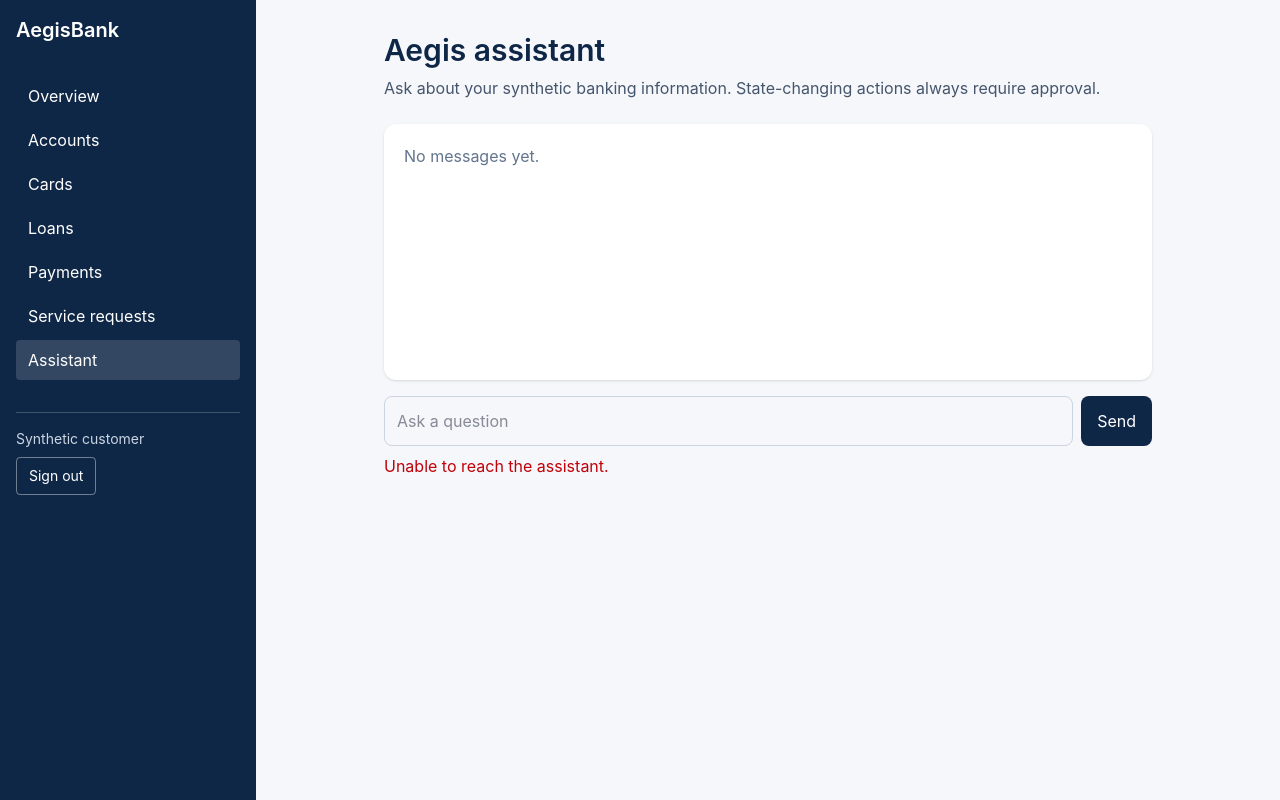
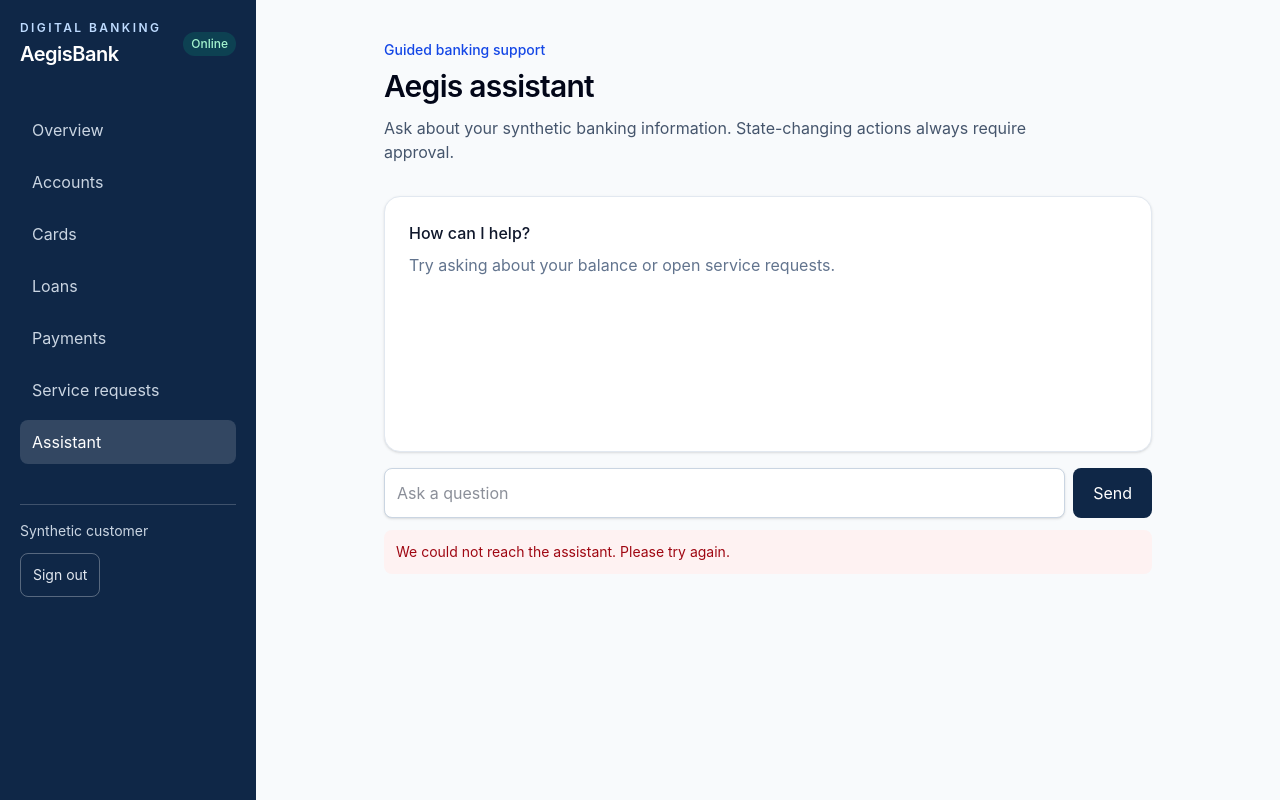
Before and after one commit to PCVV-Organization/aegisbank-ai-platform-web, a React (Vite) app: page /app/assistant in a window 1280 px wide. Both pictures are taken after typing "Sample" into the empty fields and a click on the button "Send". Built offline with nearby package versions, Linux system fonts and the light colour scheme; no server answers.

Commit message:
feat(ui): refine banking portal experience
UI and UX refinement complete; quality passed.

```diff
--- a/src/app/router.tsx
+++ b/src/app/router.tsx
@@ -18,10 +18,25 @@ function AppShell() {
       <a className="skip-link" href="#main-content">
         Skip to content
       </a>
-      <div className="min-h-screen md:flex">
-        <aside className="border-slate-200 bg-[#0f2747] p-4 text-white md:w-64">
-          <div className="mb-8 text-xl font-semibold">AegisBank</div>
-          <nav aria-label="Primary navigation" className="grid gap-1">
+      <div className="min-h-screen bg-slate-50 md:flex">
+        <aside className="bg-[#0f2747] p-4 text-white md:min-h-screen md:w-64 md:shrink-0 md:p-5">
+          <div className="mb-6 flex items-center justify-between md:mb-10">
+            <div>
+              <div className="text-xs font-semibold uppercase tracking-[0.2em] text-blue-200">
+                Digital banking
+              </div>
+              <div className="mt-1 text-xl font-semibold tracking-tight">
+                AegisBank
+              </div>
+            </div>
+            <span className="rounded-full bg-emerald-400/15 px-2 py-1 text-xs font-medium text-emerald-200">
+              Online
+            </span>
+          </div>
+          <nav
+            aria-label="Primary navigation"
+            className="grid grid-cols-2 gap-2 md:grid-cols-1"
+          >
             {[
               "overview",
               "accounts",
@@ -34,25 +49,26 @@ function AppShell() {
               <Link
                 key={item}
                 to={`/app/${item}` as never}
-                className="rounded px-3 py-2 text-sm hover:bg-white/10 [&.active]:bg-white/15"
+                activeProps={{ className: "bg-white/15 text-white" }}
+                className="rounded-lg px-3 py-2.5 text-sm text-slate-300 transition hover:bg-white/10 hover:text-white focus-visible:ring-2 focus-visible:ring-blue-300"
               >
                 {item.replace("-", " ").replace(/^./, (c) => c.toUpperCase())}
               </Link>
             ))}
           </nav>
-          <div className="mt-8 border-t border-white/20 pt-4 text-sm">
-            <p className="mb-2 text-slate-300">
+          <div className="mt-6 border-t border-white/20 pt-4 text-sm md:mt-10">
+            <p className="mb-3 truncate text-slate-300">
               {user?.name ?? "Synthetic customer"}
             </p>
             <button
-              className="rounded border border-white/40 px-3 py-2"
+              className="min-h-11 rounded-lg border border-white/30 px-3 py-2 text-slate-200 transition hover:bg-white/10 focus-visible:ring-2 focus-visible:ring-blue-300"
               onClick={signOut}
             >
               Sign out
             </button>
           </div>
         </aside>
-        <main id="main-content" className="min-w-0 flex-1 p-4 md:p-8">
+        <main id="main-content" className="min-w-0 flex-1 p-4 md:p-8 lg:p-10">
           <Outlet />
         </main>
       </div>
@@ -63,14 +79,19 @@ function AppShell() {
 function LoginPage() {
   const { signIn } = useAuth();
   return (
-    <main className="grid min-h-screen place-items-center p-6">
-      <section className="w-full max-w-md rounded-xl bg-white p-8 shadow-sm">
-        <h1 className="mb-2 text-2xl font-semibold">Welcome to AegisBank</h1>
-        <p className="mb-6 text-slate-600">
+    <main className="grid min-h-screen place-items-center bg-slate-50 p-6">
+      <section className="w-full max-w-md rounded-2xl border border-slate-200 bg-white p-8 shadow-xl shadow-slate-200/60">
+        <p className="mb-3 text-xs font-semibold uppercase tracking-[0.2em] text-blue-700">
+          AegisBank
+        </p>
+        <h1 className="mb-2 text-3xl font-semibold tracking-tight text-slate-950">
+          Welcome back
+        </h1>
+        <p className="mb-7 text-slate-600">
           Synthetic banking laboratory portal.
         </p>
         <button
-          className="w-full rounded-lg bg-[#0f2747] px-4 py-3 font-medium text-white"
+          className="min-h-12 w-full rounded-lg bg-[#0f2747] px-4 py-3 font-medium text-white transition hover:bg-[#173b6c] focus-visible:ring-2 focus-visible:ring-blue-500 focus-visible:ring-offset-2"
           onClick={signIn}
         >
           Sign in
@@ -88,12 +109,21 @@ function Page({
   children?: React.ReactNode;
 }) {
   return (
-    <section>
-      <h1 className="mb-2 text-3xl font-semibold text-[#0f2747]">{title}</h1>
+    <section className="mx-auto max-w-6xl">
+      <p className="mb-2 text-sm font-medium text-blue-700">
+        Your banking workspace
+      </p>
+      <h1 className="text-3xl font-semibold tracking-tight text-slate-950">
+        {title}
+      </h1>
       {children ?? (
-        <p className="text-slate-600">
-          This module is ready for its next domain slice.
-        </p>
+        <div className="mt-6 rounded-2xl border border-dashed border-slate-300 bg-white p-8">
+          <p className="font-medium text-slate-900">Coming next</p>
+          <p className="mt-2 max-w-xl text-slate-600">
+            This module is being prepared for the next product slice. Your
+            synthetic data stays local until the backend contract is connected.
+          </p>
+        </div>
       )}
     </section>
   );
@@ -125,19 +155,19 @@ const overviewRoute = createRoute({
   path: "/overview",
   component: () => (
     <Page title="Overview">
-      <div className="mt-6 grid gap-4 md:grid-cols-3">
-        <article className="rounded-xl bg-white p-5 shadow-sm">
+      <div className="mt-8 grid gap-4 md:grid-cols-3">
+        <article className="rounded-2xl border border-slate-200 bg-white p-5 shadow-sm transition hover:-translate-y-0.5 hover:shadow-md">
           <p className="text-sm text-slate-500">Available balance</p>
           <p className="mt-2 text-2xl font-semibold">$12,480.00</p>
         </article>
-        <article className="rounded-xl bg-white p-5 shadow-sm">
+        <article className="rounded-2xl border border-slate-200 bg-white p-5 shadow-sm transition hover:-translate-y-0.5 hover:shadow-md">
           <p className="text-sm text-slate-500">Open requests</p>
           <p className="mt-2 text-2xl font-semibold">2</p>
         </article>
-        <article className="rounded-xl bg-white p-5 shadow-sm">
+        <article className="rounded-2xl border border-slate-200 bg-white p-5 shadow-sm transition hover:-translate-y-0.5 hover:shadow-md">
           <p className="text-sm text-slate-500">Assistant</p>
           <Link
-            className="mt-2 inline-block text-blue-700 underline"
+            className="mt-3 inline-block font-medium text-blue-700 underline decoration-blue-300 underline-offset-4 hover:text-blue-900 focus-visible:ring-2 focus-visible:ring-blue-500"
             to="/app/assistant"
           >
             Ask Aegis
--- a/src/features/assistant/assistant-page.tsx
+++ b/src/features/assistant/assistant-page.tsx
@@ -6,23 +6,33 @@ export function AssistantPage() {
   const run = useAssistantRun();
   return (
     <section className="mx-auto max-w-3xl">
-      <h1 className="text-3xl font-semibold text-[#0f2747]">Aegis assistant</h1>
-      <p className="mt-2 text-slate-600">
+      <p className="mb-2 text-sm font-medium text-blue-700">
+        Guided banking support
+      </p>
+      <h1 className="text-3xl font-semibold tracking-tight text-slate-950">
+        Aegis assistant
+      </h1>
+      <p className="mt-3 max-w-2xl text-slate-600">
         Ask about your synthetic banking information. State-changing actions
         always require approval.
       </p>
       <div
-        className="mt-6 min-h-64 rounded-xl bg-white p-5 shadow-sm"
+        className="mt-8 min-h-64 rounded-2xl border border-slate-200 bg-white p-6 shadow-sm"
         aria-live="polite"
       >
         {run.data ? (
           <p>{run.data.answer}</p>
         ) : (
-          <p className="text-slate-500">No messages yet.</p>
+          <div>
+            <p className="font-medium text-slate-900">How can I help?</p>
+            <p className="mt-2 text-slate-500">
+              Try asking about your balance or open service requests.
+            </p>
+          </div>
         )}
       </div>
       <form
-        className="mt-4 flex gap-2"
+        className="mt-4 flex flex-col gap-2 sm:flex-row"
         onSubmit={(event) => {
           event.preventDefault();
           if (message.trim()) {
@@ -36,21 +46,24 @@ export function AssistantPage() {
         </label>
         <input
           id="assistant-message"
-          className="min-w-0 flex-1 rounded-lg border border-slate-300 px-3 py-3"
+          className="min-h-12 min-w-0 flex-1 rounded-lg border border-slate-300 bg-white px-3 py-3 shadow-sm focus:border-blue-500 focus:outline-none focus:ring-2 focus:ring-blue-200"
           value={message}
           onChange={(event) => setMessage(event.target.value)}
           placeholder="Ask a question"
         />
         <button
-          className="rounded-lg bg-[#0f2747] px-4 py-3 text-white disabled:opacity-50"
+          className="min-h-12 rounded-lg bg-[#0f2747] px-5 py-3 font-medium text-white transition hover:bg-[#173b6c] focus-visible:ring-2 focus-visible:ring-blue-500 focus-visible:ring-offset-2 disabled:cursor-not-allowed disabled:opacity-50"
           disabled={run.isPending}
         >
           Send
         </button>
       </form>
       {run.error ? (
-        <p role="alert" className="mt-2 text-red-700">
-          Unable to reach the assistant.
+        <p
+          role="alert"
+          className="mt-3 rounded-lg bg-red-50 p-3 text-sm text-red-800"
+        >
+          We could not reach the assistant. Please try again.
         </p>
       ) : null}
     </section>
--- a/src/features/service-requests/service-request-form.tsx
+++ b/src/features/service-requests/service-request-form.tsx
@@ -15,7 +15,7 @@ export function ServiceRequestForm() {
   });
   return (
     <form
-      className="mt-6 max-w-xl rounded-xl bg-white p-5 shadow-sm"
+      className="mt-8 max-w-xl rounded-2xl border border-slate-200 bg-white p-6 shadow-sm"
       onSubmit={(event) => {
         event.preventDefault();
         event.stopPropagation();
@@ -30,7 +30,7 @@ export function ServiceRequestForm() {
             </label>
             <textarea
               id={field.name}
-              className="min-h-28 w-full rounded-lg border border-slate-300 p-3"
+              className="min-h-32 w-full rounded-lg border border-slate-300 p-3 shadow-sm focus:border-blue-500 focus:outline-none focus:ring-2 focus:ring-blue-200"
               value={field.state.value}
               onBlur={field.handleBlur}
               onChange={(event) => field.handleChange(event.target.value)}
@@ -53,7 +53,7 @@ export function ServiceRequestForm() {
       >
         {([canSubmit, isSubmitting]) => (
           <button
-            className="mt-4 rounded-lg bg-[#0f2747] px-4 py-3 text-white disabled:opacity-50"
+            className="mt-5 min-h-12 rounded-lg bg-[#0f2747] px-5 py-3 font-medium text-white transition hover:bg-[#173b6c] focus-visible:ring-2 focus-visible:ring-blue-500 focus-visible:ring-offset-2 disabled:cursor-not-allowed disabled:opacity-50"
             type="submit"
             disabled={!canSubmit}
           >
```
